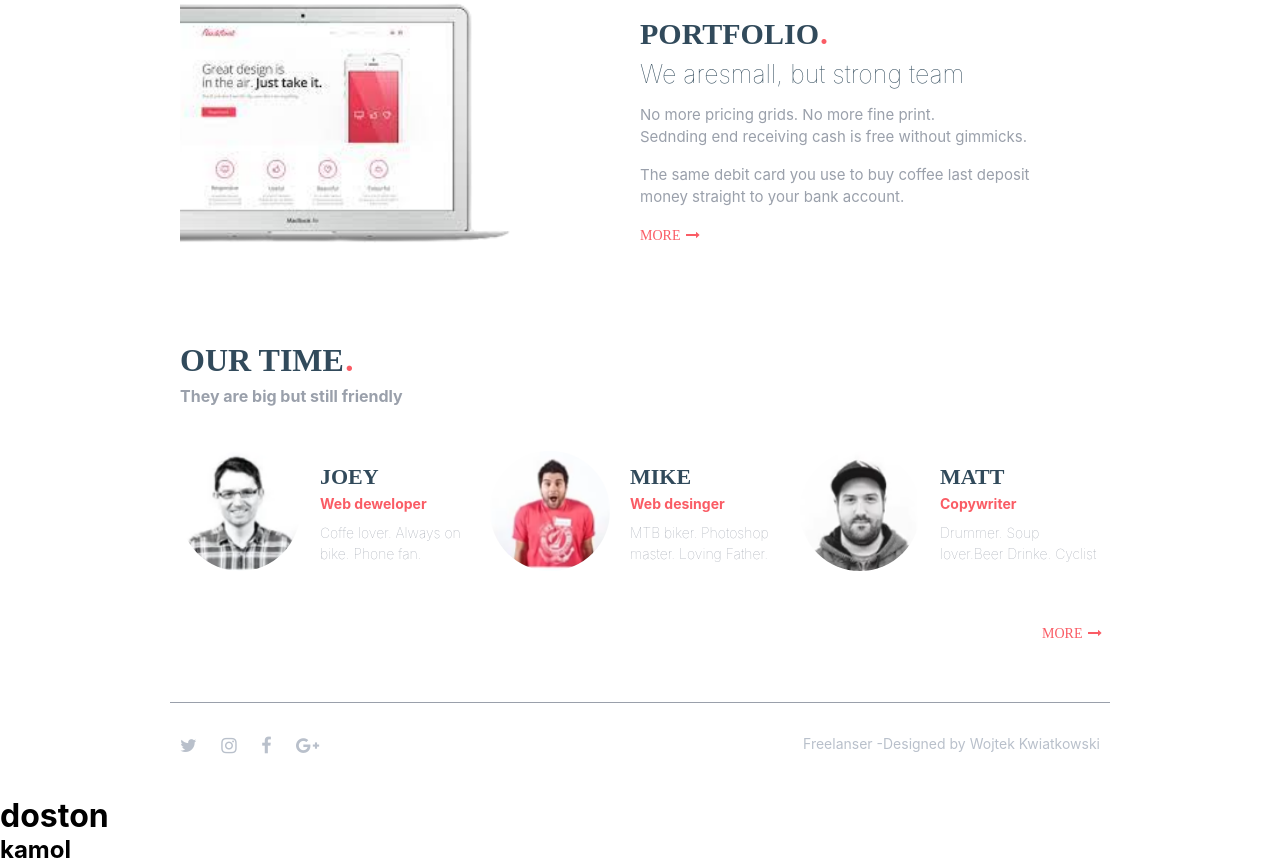
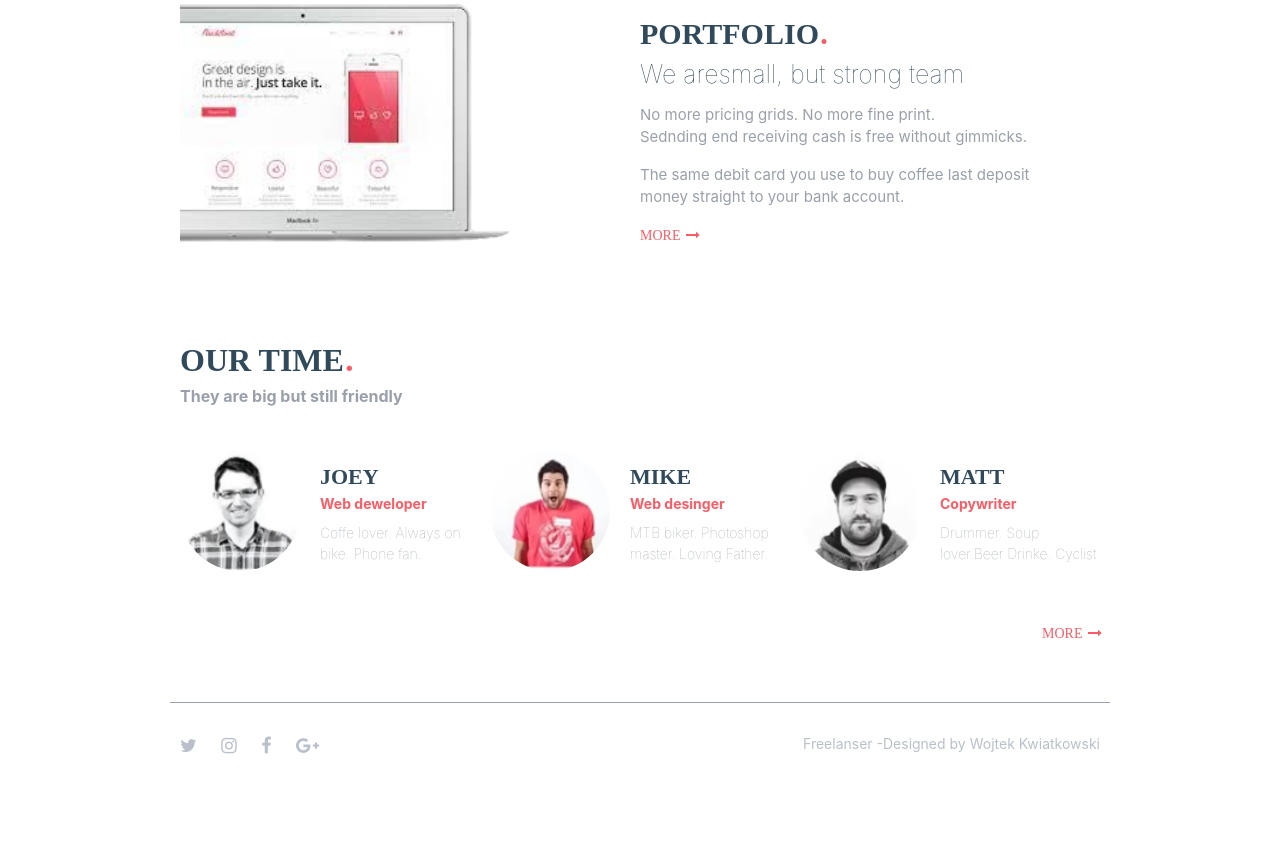
Before and after one commit to Doston-fr-d/birinchi-ishim, a plain HTML site: page index.html in a window 1280 px wide. Shown: the part 1460-2324 px from the top of the page. After the commit the page ends 2256 px from the top, so only its background shows below. Drawn offline with Linux system fonts and the light colour scheme; a web font is replaced by a local one.

```diff
--- a/index.html
+++ b/index.html
@@ -139,7 +139,6 @@
        </div>
     </footer>
 </div>
-<h1>doston</h1>
-<h2>kamol</h2>
+
 </body>
 </html>
```
